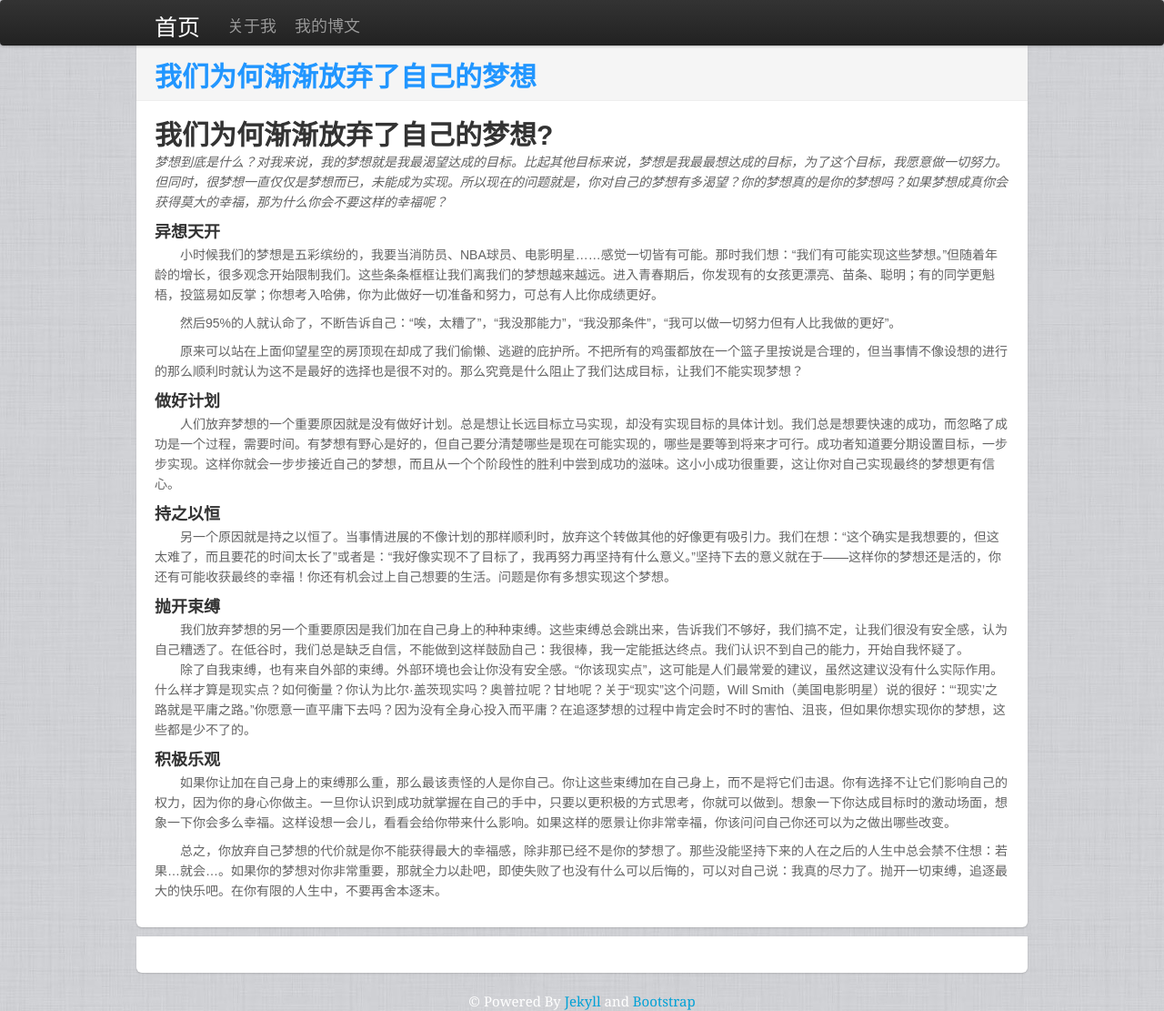
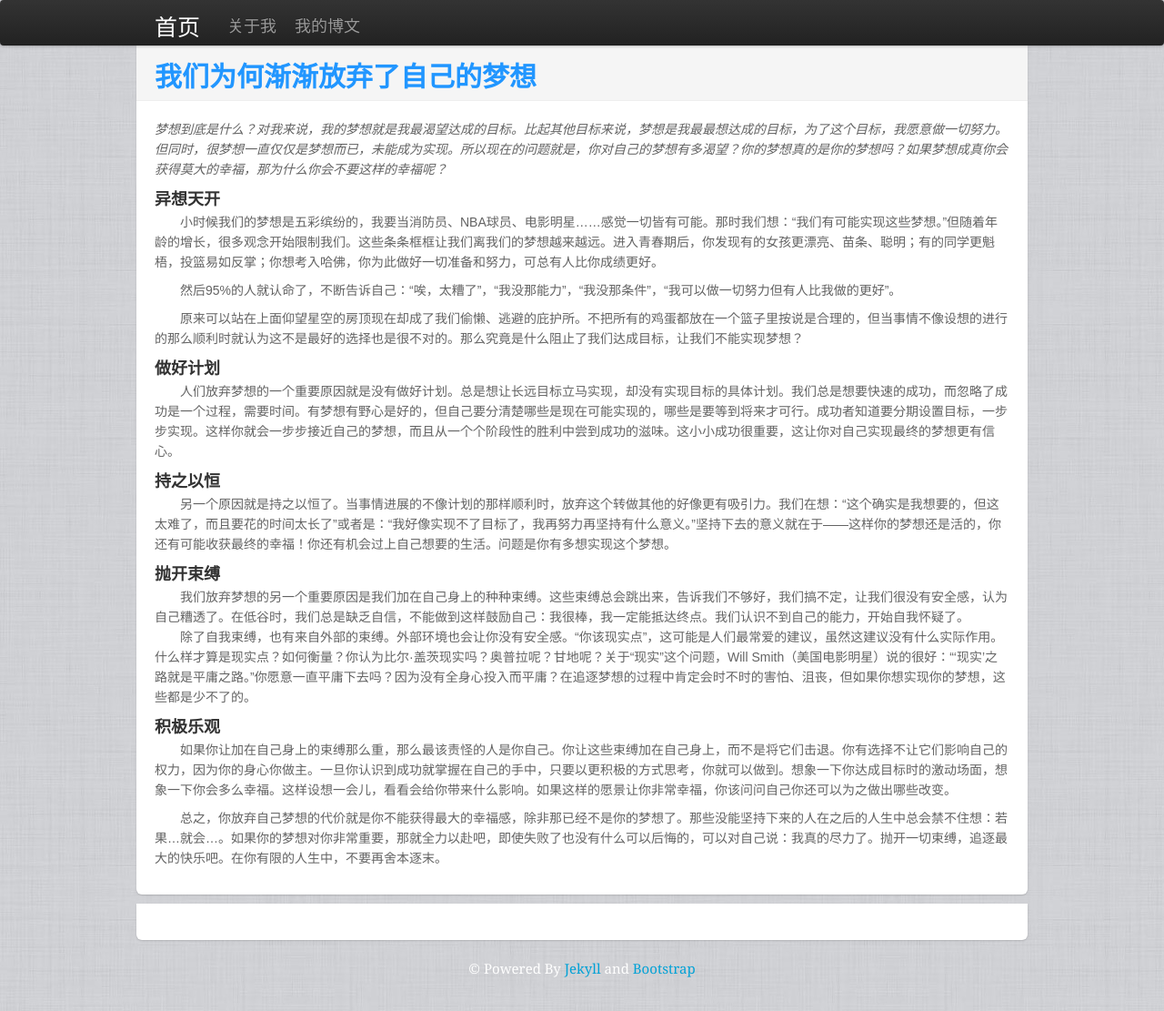
Before and after one commit to esfak47/jekyll.esfak47.github.io, a Jekyll site: the page built from _posts/2014-03-20-why-we-droped-our-dream.markdown, in a window 1280 px wide and 1111 px high. Shown: the whole window at 91% size. Built offline with Jekyll 4.4.1, drawn with Linux system fonts in a browser that asks for light colours; nearby versions of some CDN libraries; Markdown is read by kramdown in place of the engine named in the settings.

Commit message:
remove title

```diff
--- a/_posts/2014-03-20-why-we-droped-our-dream.markdown
+++ b/_posts/2014-03-20-why-we-droped-our-dream.markdown
@@ -5,7 +5,6 @@ category: feeling
 img_src: "/img/feeling.jpg"
 description: "人生感悟"
 ---
-#我们为何渐渐放弃了自己的梦想?
 *梦想到底是什么？对我来说，我的梦想就是我最渴望达成的目标。比起其他目标来说，梦想是我最最想达成的目标，为了这个目标，我愿意做一切努力。但同时，很梦想一直仅仅是梦想而已，未能成为实现。所以现在的问题就是，你对自己的梦想有多渴望？你的梦想真的是你的梦想吗？如果梦想成真你会获得莫大的幸福，那为什么你会不要这样的幸福呢？*
 ###异想天开
 
```
Also changed, not shown: 3 other files.
